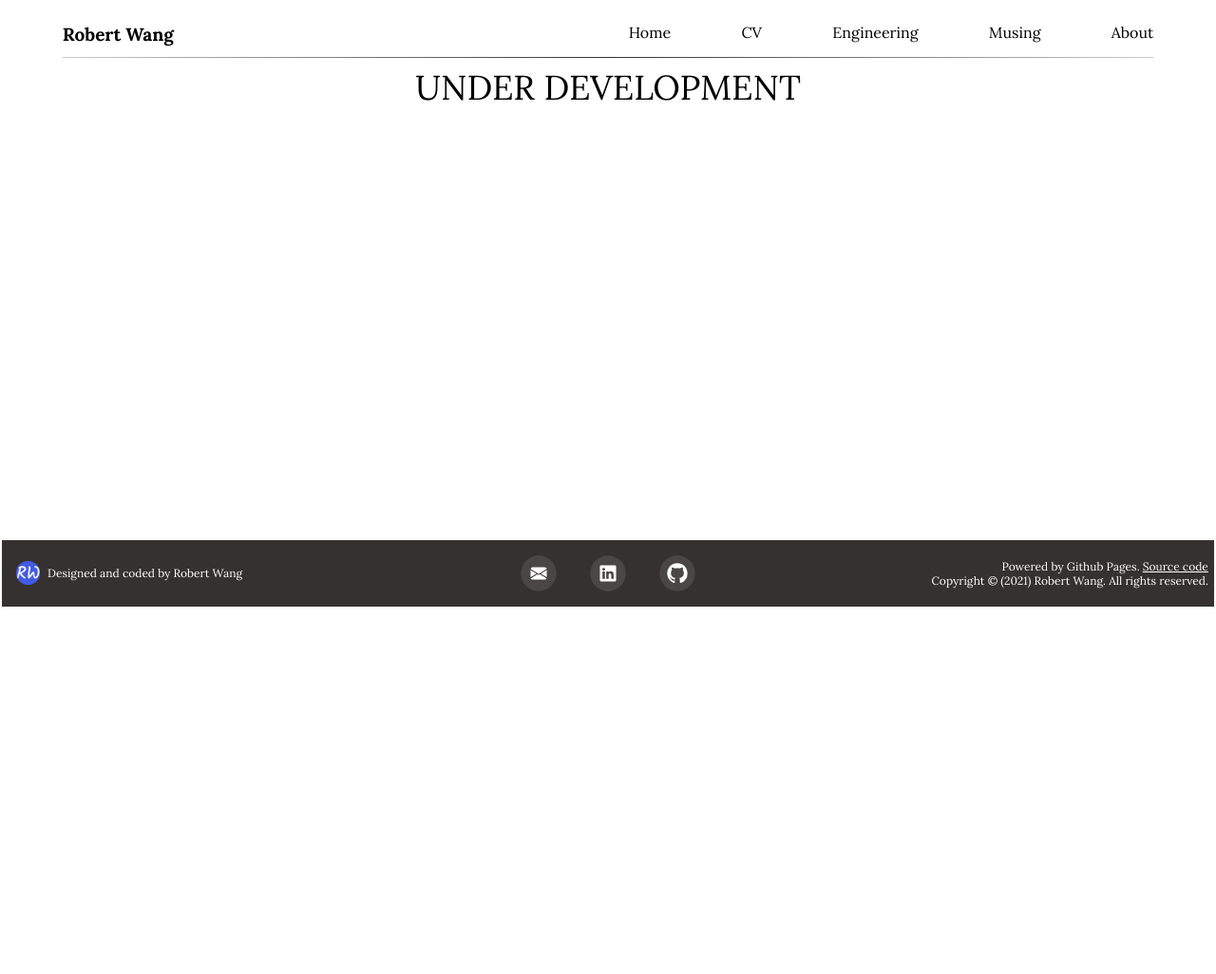
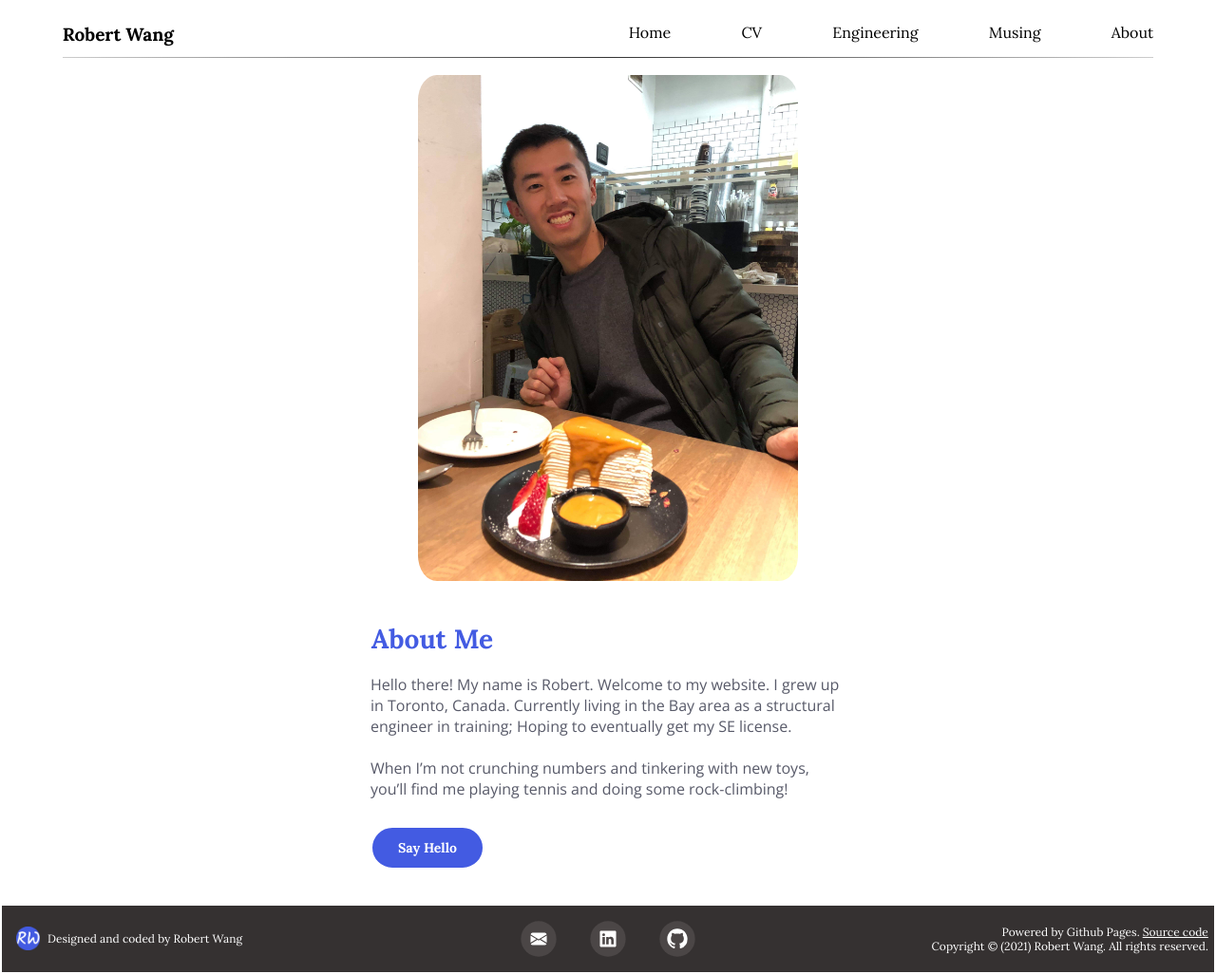
Before and after one commit to wcfrobert/wcfrobert.github.io, a Jekyll site: the page about.html, which Jekyll copies as it is, in a window 1280 px wide. Shown: the whole page at 95% size. Built offline with Jekyll 4.4.1, drawn with Linux system fonts in a browser that asks for light colours; before the commit the page ends 900 px from its top, so only the background shows below that.

Commit message:
added about page

```diff
--- a/about.html
+++ b/about.html
@@ -31,48 +31,43 @@
       </nav>
     </header>
     <hr>
+  </div>
 
 
 
-    <!-- BODY -->
-    <div style="height: 500px; font-size: 36px; text-align:center;">UNDER DEVELOPMENT</div>
+  <!-- Hero Image -->
+  <div class="aboutpage">
+    <div class="column">
+      <img src="assets/img/aboutpic.jpeg" alt="profilepic" class="aboutpic">
+    </div>
+    <div class="column">
+      <h1 class="aboutme-title">About Me</h1>
+      <p class="aboutme">
+        Hello there! My name is Robert. Welcome to my website.
+        I grew up in Toronto, Canada. Currently living in the Bay area as a structural engineer in training; Hoping to eventually get my SE license.
+        <br>
+        <br>
+        When I’m not crunching numbers and tinkering with new toys, you’ll find me playing tennis and doing some rock-climbing!
+      </p>
+      <div class="author-more" style="left:-190px; position: relative;">
+        <a href="mailto:temprobertdev@gmail.com?subject=Hello :D" class="button">Say Hello</a>
+      </div>
+    </div>
 
-    <!-- BODY: slideshow -->
-    <section class='resume-content' style="display: none">
-      <h1>Activities</h1>
-      <br>
 
-      <div class="slideshow">
-        <!-- photo here -->
-        <div class="slides">
-          <img src="assets/img/16.jpg" alt="slide-photo">
-          <div class="caption">This is a caption text</div>
-        </div>
-        <div class="slides">
-          <img src="assets/img/21.jpg" alt="slide-photo">
-          <div class="caption">This is a caption text</div>
-        </div>
 
-        <!-- side arrow here -->
-        <a class="prev" onclick="prevSlide()">&#10094;</a>
-        <a class="next" onclick="nextSlide()">&#10095;</a>
-      </div>
-
-      <div style="text-align: center;">
-        <!-- bottom dots here -->
-        <span class="dot" onclick="currentSlide(1)"></span>
-        <span class="dot" onclick="currentSlide(2)"></span>
-      </div>
+  </div>
 
 
 
 
 
 
-    </section>
 
 
-  </div>
+
+
+
   <!-- FOOTER -->
   <footer class="footer1">
     <div class="grid-item1">
--- a/assets/css/style.css
+++ b/assets/css/style.css
@@ -462,95 +462,58 @@ PART 4: BODY STYLES - Project
 
 /*
 ############################################
-PART 5: BODY STYLES - Activities
+PART 5: BODY STYLES - About Page
 ############################################
 */
-.resume-content .slideshow img	{
-	width: 100%;
+.aboutpage .column {
+	flex: 50%;
+	padding: 10px;
+	text-align: center;
 }
 
-.resume-content .slideshow {
-	padding-top: 20px;
-	max-width: 80%;
-	position: relative;
+.aboutpage {
+	width: 80%;
 	margin: auto;
+	display: flex;
+	flex-wrap: wrap;
+	animation-name: fadein2;
+	animation-iteration-count: 1;
+	animation-timing-function: ease-in;
+	animation-duration: 0.75s;
+	opacity: 1;
+	font-family: 'Lora', serif;
+}
+.aboutpage .aboutpic {
+	width: 400px;
+	border-radius: 5%;
 }
 
-.resume-content .prev, .resume-content .next {
-	cursor: pointer;
-	position: absolute;
-	color: white;
-	top: 50%;
-	width: auto;
-	padding: 16px;
-	margin-top: -22px;
-	font-weight: bold;
-	font-size: 18px;
-	transition: 0.3s ease;
-	border-radius: 0 3px 3px 0;
-	user-select: none;
-}
-.resume-content .next {
-	right: 0;
-	border-radius: 3px 0 0 3px;
-}
-.resume-content .prev:hover, .resume-content .next:hover {
-	background-color: rgba(61, 55, 55, 0.8);
+.aboutpage .aboutme {
+	font-family: 'Open Sans', sans-serif;
+	font-size: 16px;
+	width: 500px;
+	text-align: left;
+	margin: auto;
+	color:rgb(88, 90, 105);
 }
 
-.resume-content .caption {
-	color: white;
-	background-color: rgb(0, 0, 0,0.8);
-	text-align: center;
-	font-size: 16px;
-	position: absolute;
-	bottom: 15px;
-	width: 100%;
+.aboutpage .aboutme-title {
+	font-size: 28px;
+	left: -185px;
+	position: relative;
+	color:rgb(67, 91, 226);
+
 }
 
-.dot {
-	cursor: pointer;
-	height: 15px;
-	width: 15px;
-	margin: 0 2px;
-	background-color: #bbb;
-	border-radius: 50%;
-	display: inline-block;
-	text-align: center;
-	transition: background-color 0.6s ease;
+
+@keyframes fadein2 {
+	0% {
+		opacity: 0;
+	}
+	100% {
+		opacity: 1;
+	}
 }
-.active, .dot:hover {
-	background-color: #717171;
-}
-
-  /* Fading animation */
-  .fade {
-	-webkit-animation-name: fade;
-	-webkit-animation-duration: 1.5s;
-	animation-name: fade;
-	animation-duration: 1.5s;
-  }
-
-  @-webkit-keyframes fade {
-	from {opacity: .4}
-	to {opacity: 1}
-  }
-
-  @keyframes fade {
-	from {opacity: .4}
-	to {opacity: 1}
-  }
-
-
-
-
-
-
-
-
-
-
-
 
 
 
```
Also changed, not shown: index.html (+9 -9 lines), assets/img/aboutpic.jpeg (added), 1 other file.
